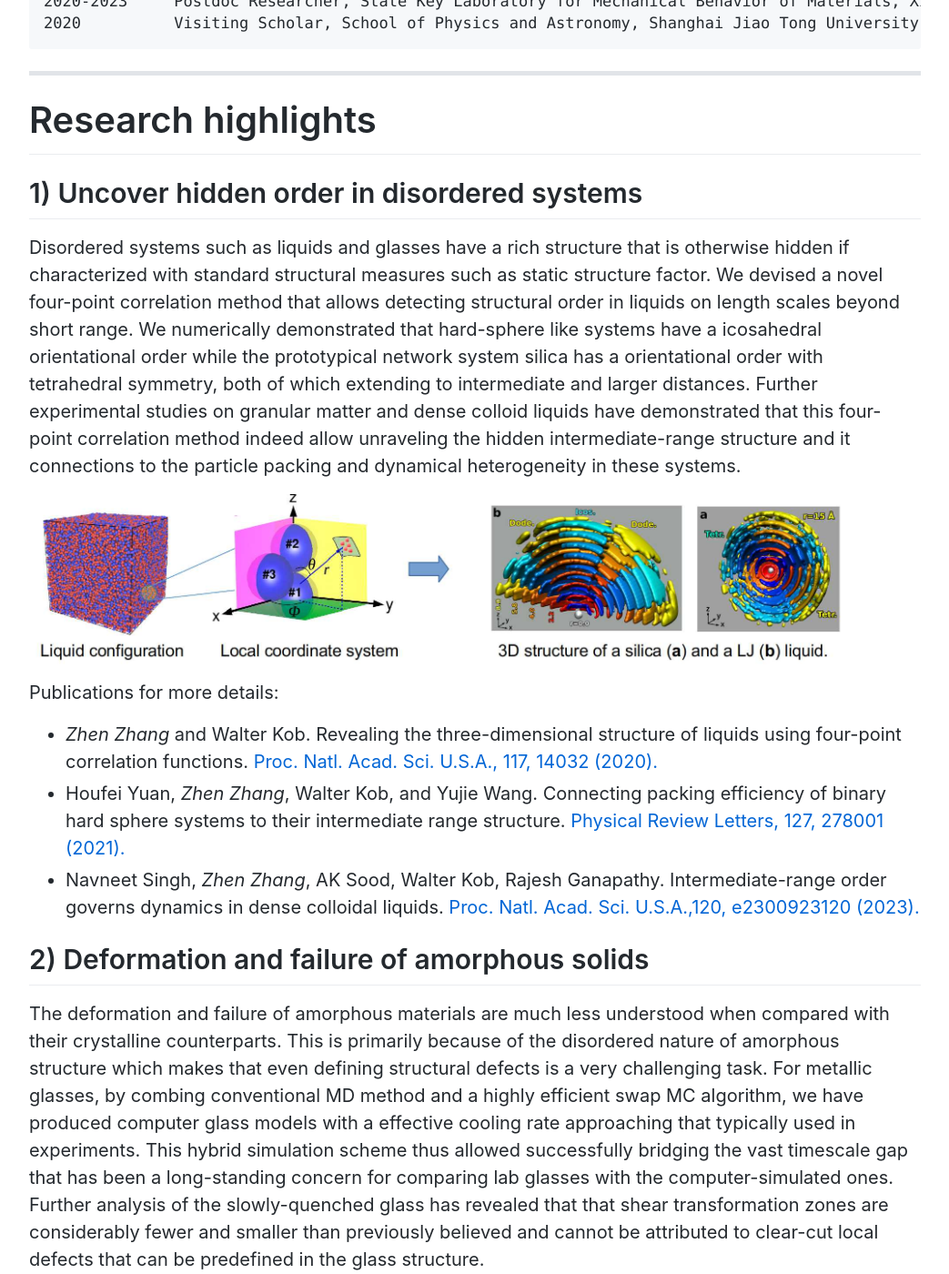
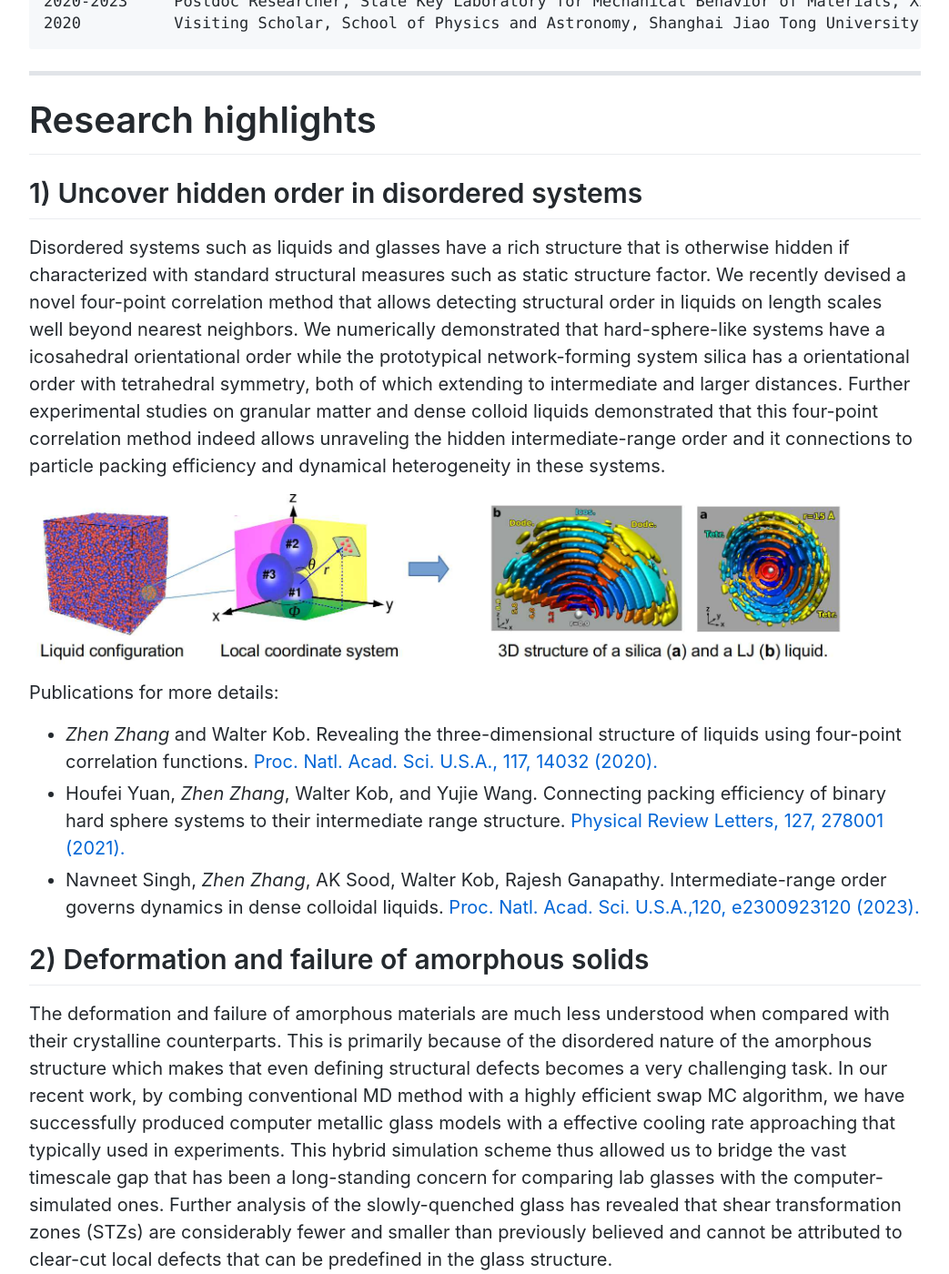
Before and after one commit to zhenzhang1991/zhenzhang1991.github.io, a Jekyll site: the page built from index.md, in a window 1280 px wide and 1400 px high, scrolled down 901 px. Shown: the whole window at 91% size, without its empty margins (118-1161 px from the left). Built offline with Jekyll 4.4.1, drawn with Linux system fonts in a browser that asks for light colours; Markdown is read by kramdown in place of the engine named in the settings; comment, search, counter and statistics services are not loaded; some of the changed text lies outside the part shown.

Commit message:
Update index.md

```diff
--- a/index.md
+++ b/index.md
@@ -36,7 +36,7 @@ Email: zhen.zhang1991@hotmail.com<br>
 
 ## 1) Uncover hidden order in disordered systems
 
-Disordered systems such as liquids and glasses have a rich structure that is otherwise hidden if characterized with standard structural measures such as static structure factor. We devised a novel four-point correlation method that allows detecting structural order in liquids on length scales beyond short range. We numerically demonstrated that hard-sphere like systems have a icosahedral orientational order while the prototypical network system silica has a orientational order with tetrahedral symmetry, both of which extending to intermediate and larger distances. Further experimental studies on granular matter and dense colloid liquids have demonstrated that this four-point correlation method indeed allow unraveling the hidden intermediate-range structure and it connections to the particle packing and dynamical heterogeneity in these systems.
+Disordered systems such as liquids and glasses have a rich structure that is otherwise hidden if characterized with standard structural measures such as static structure factor. We recently devised a novel four-point correlation method that allows detecting structural order in liquids on length scales well beyond nearest neighbors. We numerically demonstrated that hard-sphere-like systems have a icosahedral orientational order while the prototypical network-forming system silica has a orientational order with tetrahedral symmetry, both of which extending to intermediate and larger distances. Further experimental studies on granular matter and dense colloid liquids demonstrated that this four-point correlation method indeed allows unraveling the hidden intermediate-range order and it connections to particle packing efficiency and dynamical heterogeneity in these systems.
 
 <img align="center" src="images/4point-correlation.jpg" width="900">
 
@@ -46,12 +46,11 @@ Publications for more details:
 *  Navneet Singh, *Zhen Zhang*, AK Sood, Walter Kob, Rajesh Ganapathy. Intermediate-range order governs dynamics in dense colloidal liquids. [Proc. Natl. Acad. Sci. U.S.A.,120, e2300923120 (2023).](https://www.pnas.org/doi/abs/10.1073/pnas.2300923120)
 
 ## 2) Deformation and failure of amorphous solids
-The deformation and failure of amorphous materials are much less understood when compared with their crystalline counterparts. This is primarily because of the disordered nature of amorphous structure which makes that even defining structural defects is a very challenging task.
-For metallic glasses, by combing conventional MD method and a highly efficient swap MC algorithm, we have produced computer glass models with a effective cooling rate approaching that typically used in experiments. This hybrid simulation scheme thus allowed successfully bridging the vast timescale gap that has been a long-standing concern for comparing lab glasses with the computer-simulated ones. Further analysis of the slowly-quenched glass has revealed that that shear transformation zones are considerably fewer and smaller than previously believed and cannot be attributed to clear-cut local defects that can be predefined in the glass structure.
+The deformation and failure of amorphous materials are much less understood when compared with their crystalline counterparts. This is primarily because of the disordered nature of the amorphous structure which makes that even defining structural defects becomes a very challenging task. In our recent work, by combing conventional MD method with a highly efficient swap MC algorithm, we have successfully produced computer metallic glass models with a effective cooling rate approaching that typically used in experiments. This hybrid simulation scheme thus allowed us to bridge the vast timescale gap that has been a long-standing concern for comparing lab glasses with the computer-simulated ones. Further analysis of the slowly-quenched glass has revealed that shear transformation zones (STZs) are considerably fewer and smaller than previously believed and cannot be attributed to clear-cut local defects that can be predefined in the glass structure.
 
 <img align="center" src="images/stz-mg.jpg" width="900">
 
-For silicate glasses, we have recently investigated their mechanical behavior under tensile loading using large-scale MD simulations. It is found that the non-linear elastic properties of the glasses are originated from the synergy of heterogeneous response of the network structure and the stress-relaxing local coordination environment change of the alkali modifiers. We also found a composition-mediated brittle-to-ductile transition of the nanoscale fracture behavior of the glasses, which can be attributed to change of heterogeneities in various atomic-level properties.
+For silicate glasses, we have recently investigated their mechanical behavior under tensile loading using large-scale MD simulations. It is found that the non-linear elastic properties of the glasses are originated from the combined effect of heterogeneous response of the network structure and the stress-relaxing local coordination environment variations of the alkali modifiers. We also found a composition-mediated brittle-to-ductile transition of the nanoscale fracture behavior of the glasses, which can be related to change of heterogeneities in various atomic-level properties.
 
 <img align="center" src="images/deformation-silicate-glass.jpg" width="900">
 
```
Also changed, not shown: other parts of index.md (+1 -1 lines).
